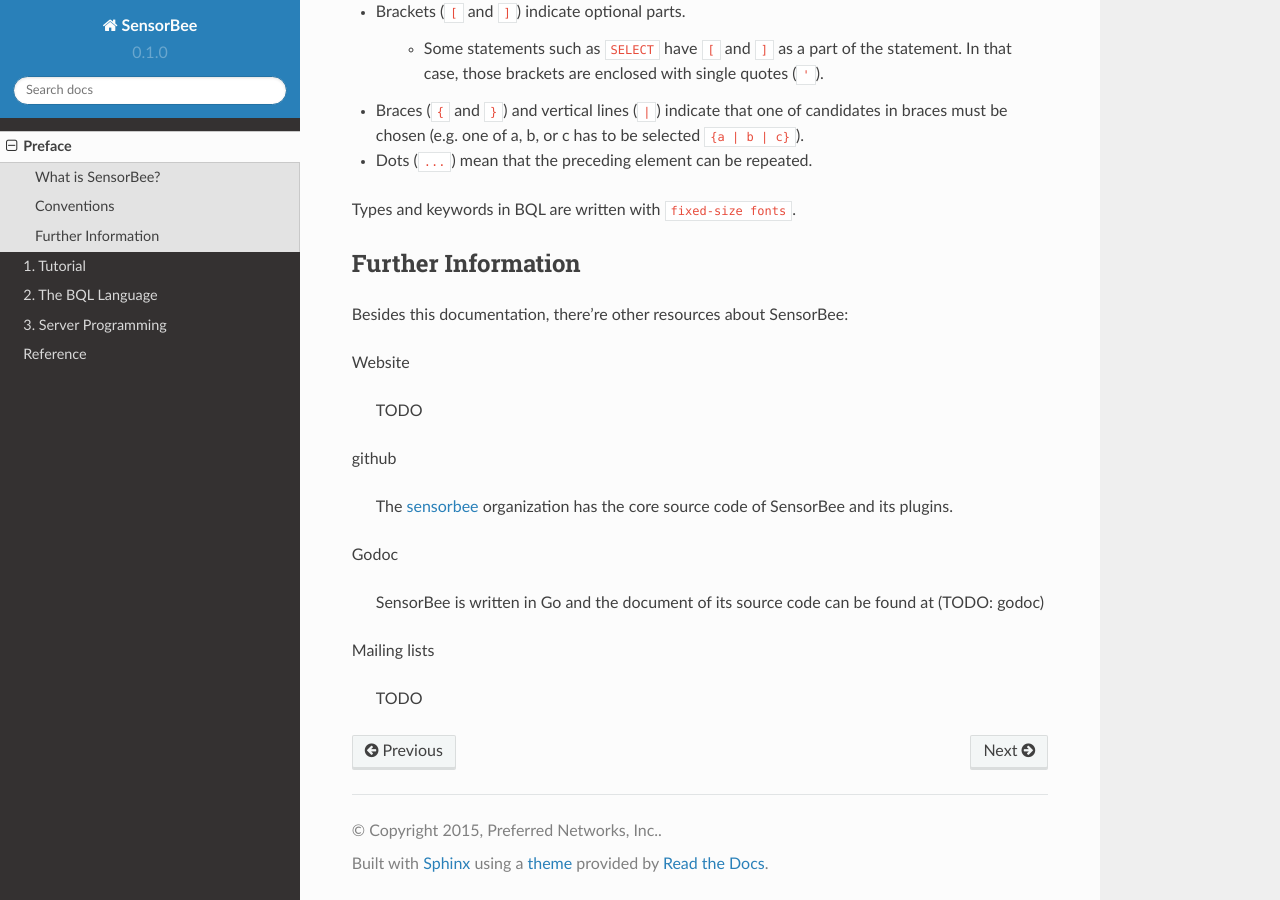
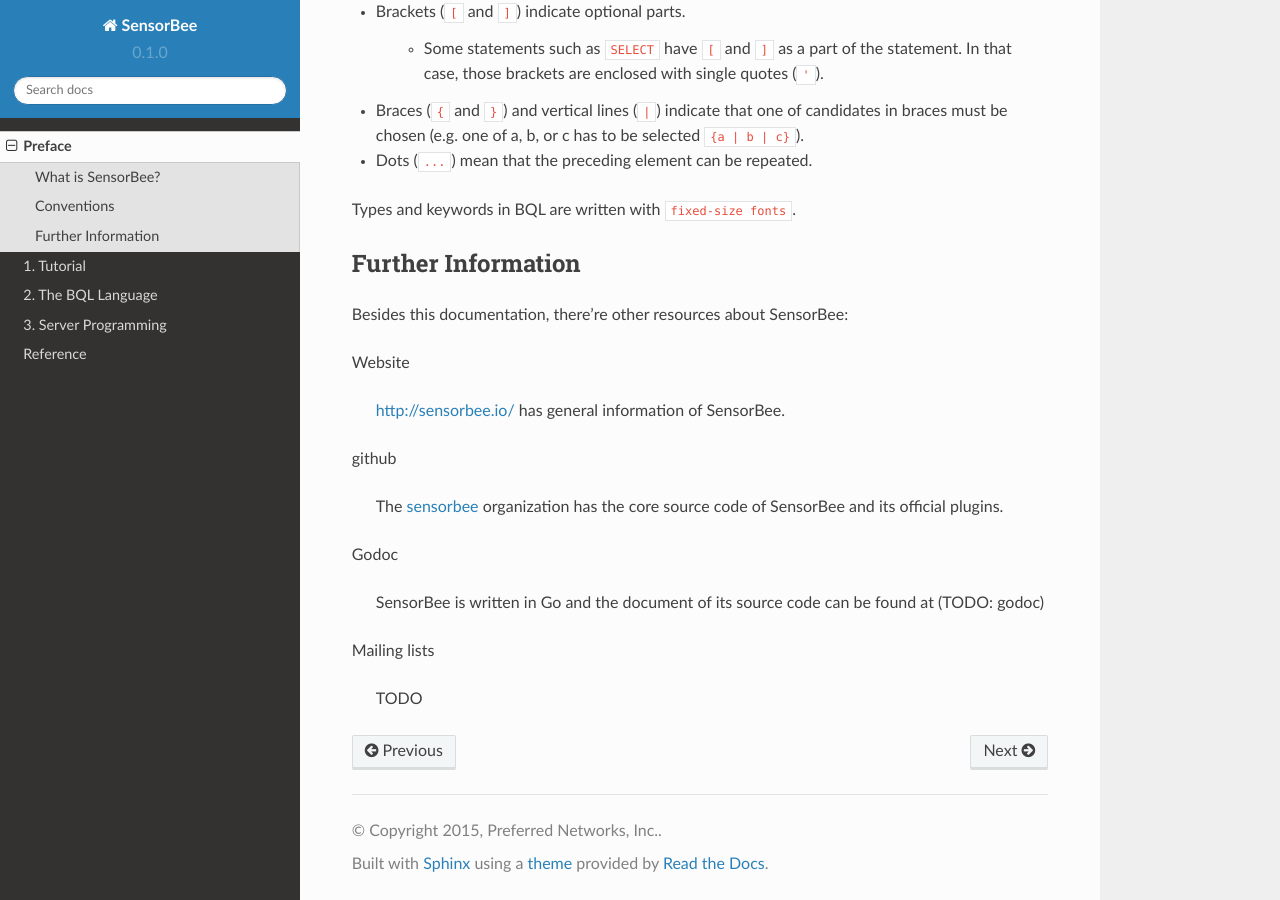
Before and after one commit to sensorbee/docs, a Sphinx documentation site: the page built from source/preface.rst, in a window 1280 px wide and 900 px high, scrolled down 1693 px. Built offline with Sphinx 7.4.7 and the Read the Docs theme 2.0.0, drawn with Linux system fonts in a browser that asks for light colours.

Commit message:
Update link descriptions

```diff
--- a/source/preface.rst
+++ b/source/preface.rst
@@ -103,12 +103,12 @@
 
 Website
 
-    TODO
+    `<http://sensorbee.io/>`_ has general information of SensorBee.
 
 github
 
     The `sensorbee <https://github.com/sensorbee>`_ organization has the core
-    source code of SensorBee and its plugins.
+    source code of SensorBee and its official plugins.
 
 Godoc
 
```
